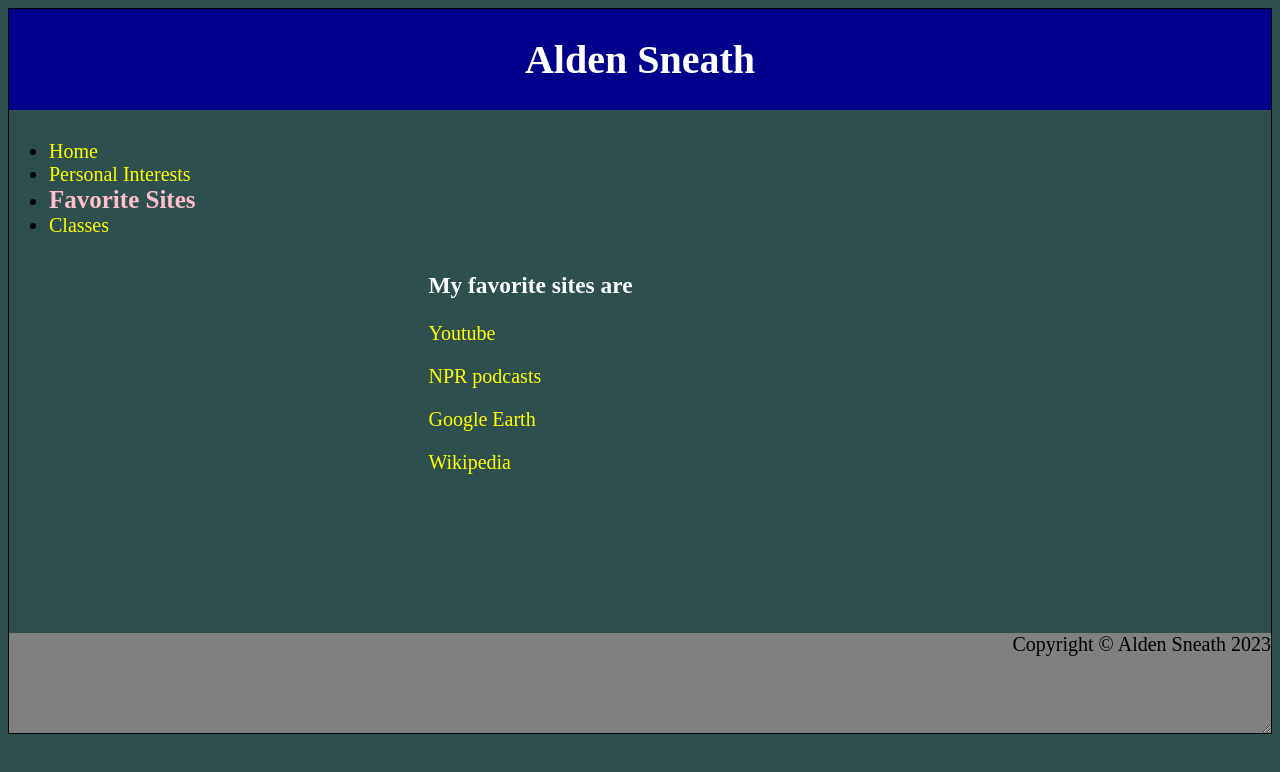
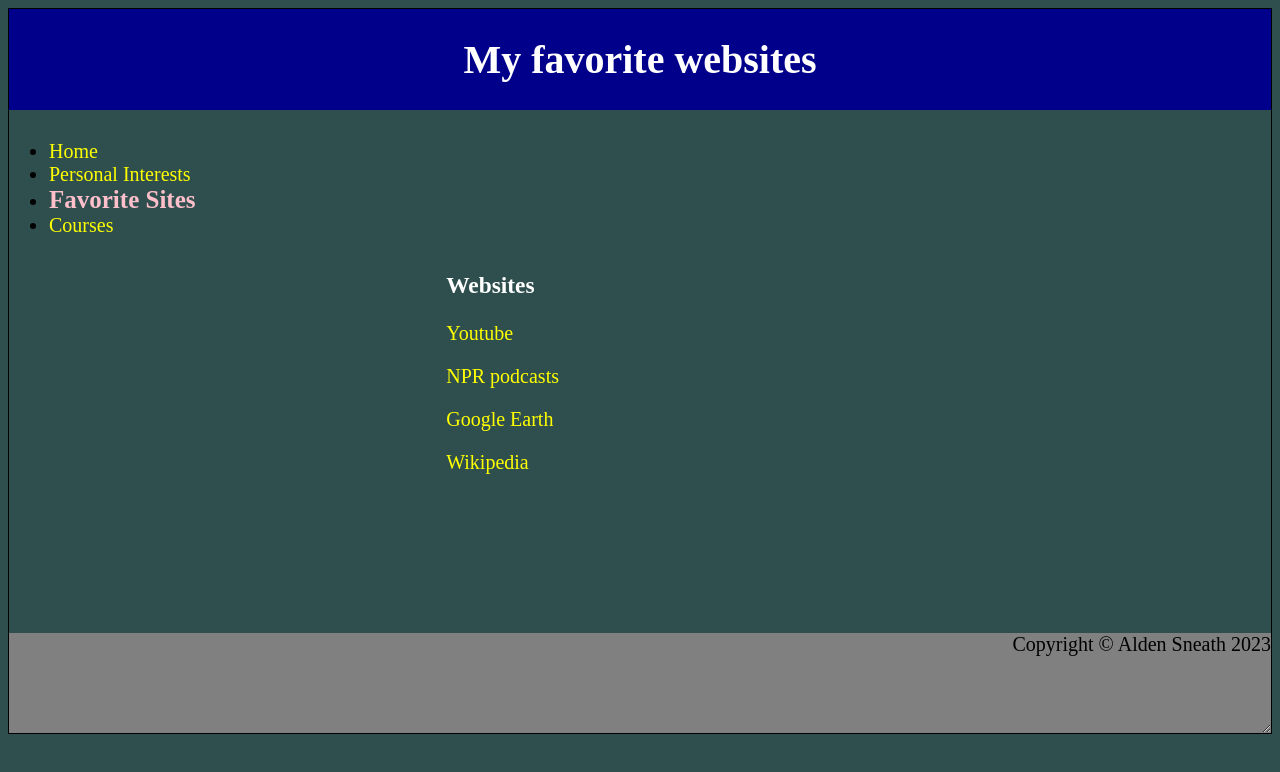
Before and after one commit to asnth68/CS3051-assignments, a plain HTML site: page grid/favoriteSites.html in a window 1280 px wide. Drawn offline with Linux system fonts and the light colour scheme.

Commit message:
assignment 7

```diff
--- a/grid/favoriteSites.html
+++ b/grid/favoriteSites.html
@@ -1,5 +1,6 @@
 <!DOCTYPE html>
 <html>
+
 <head>
   <meta charset="utf-8">
   <meta name="viewport" content="width=device-width">
@@ -8,10 +9,10 @@
 </head>
 <body>
     <div id="container">
-        <div id="header"><h1>Alden Sneath</h1></div>
+        <div id="header"><h1>My favorite websites</h1></div>
         <div id="content">
             <div>
-              <h3>My favorite sites are</h3>
+              <h3>Websites</h3>
               <p><a href="https://www.youtube.com/" target="_blank">Youtube</a></p>
               <p><a href="https://www.npr.org/podcasts-and-shows/" target="_blank">NPR podcasts</a></p>
               <p><a href="https://earth.google.com/web/" target="_blank">Google Earth</a></p>
@@ -24,7 +25,7 @@
             <li><a href="AboutMeGrid.html">Home</a></li>
             <li><a href="interests.html">Personal Interests</a></li>
             <li><a href="favoriteSites.html"><b class="active">Favorite Sites</b></a></li>
-            <li><a href="classes.html">Classes</a></li>
+            <li><a href="classes.html">Courses</a></li>
           </ul>
         </div>
     </div>
```
Also changed, not shown: grid/AboutMeGrid.html (+2 -1 lines), grid/classes.html (+3 -2 lines), grid/interests.html (+3 -2 lines), grid/gridStyles.css (line endings or trailing spaces).
